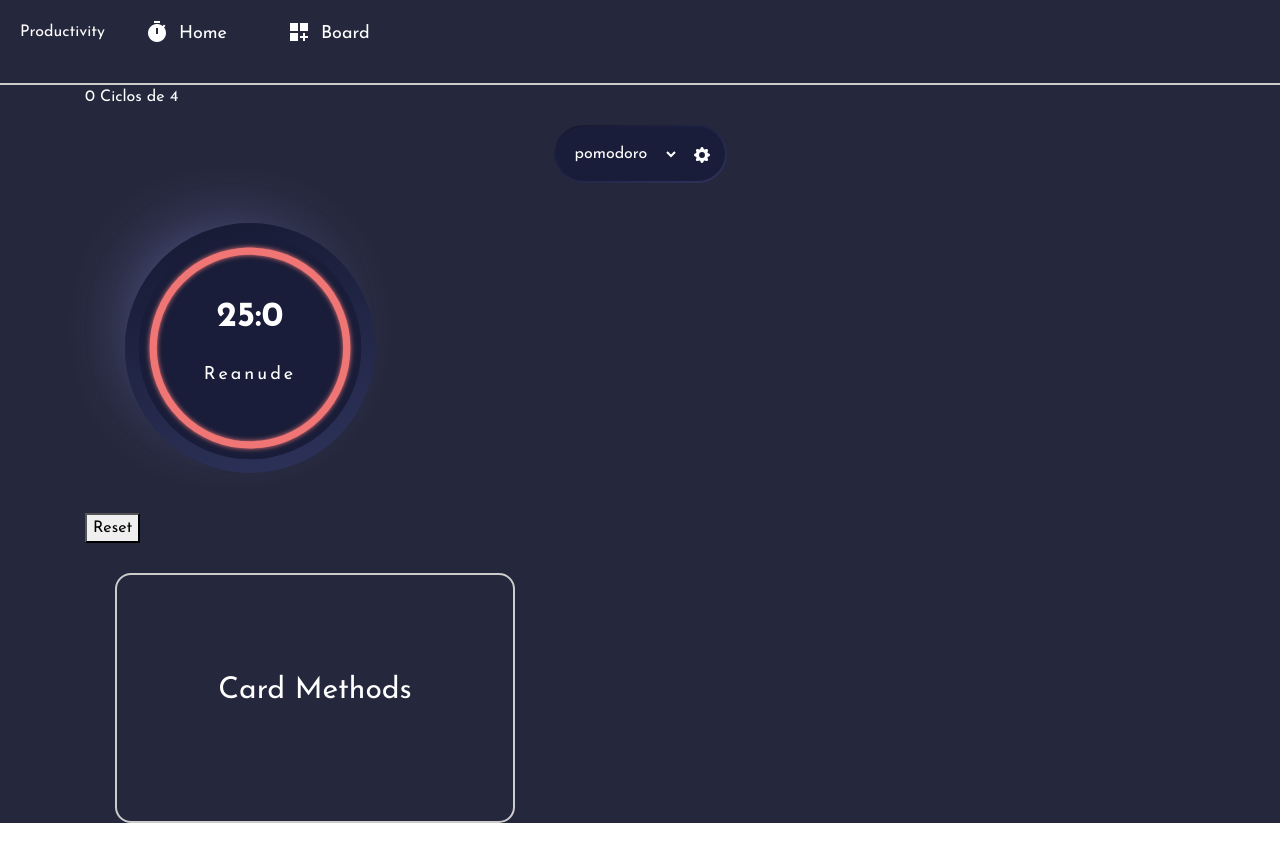
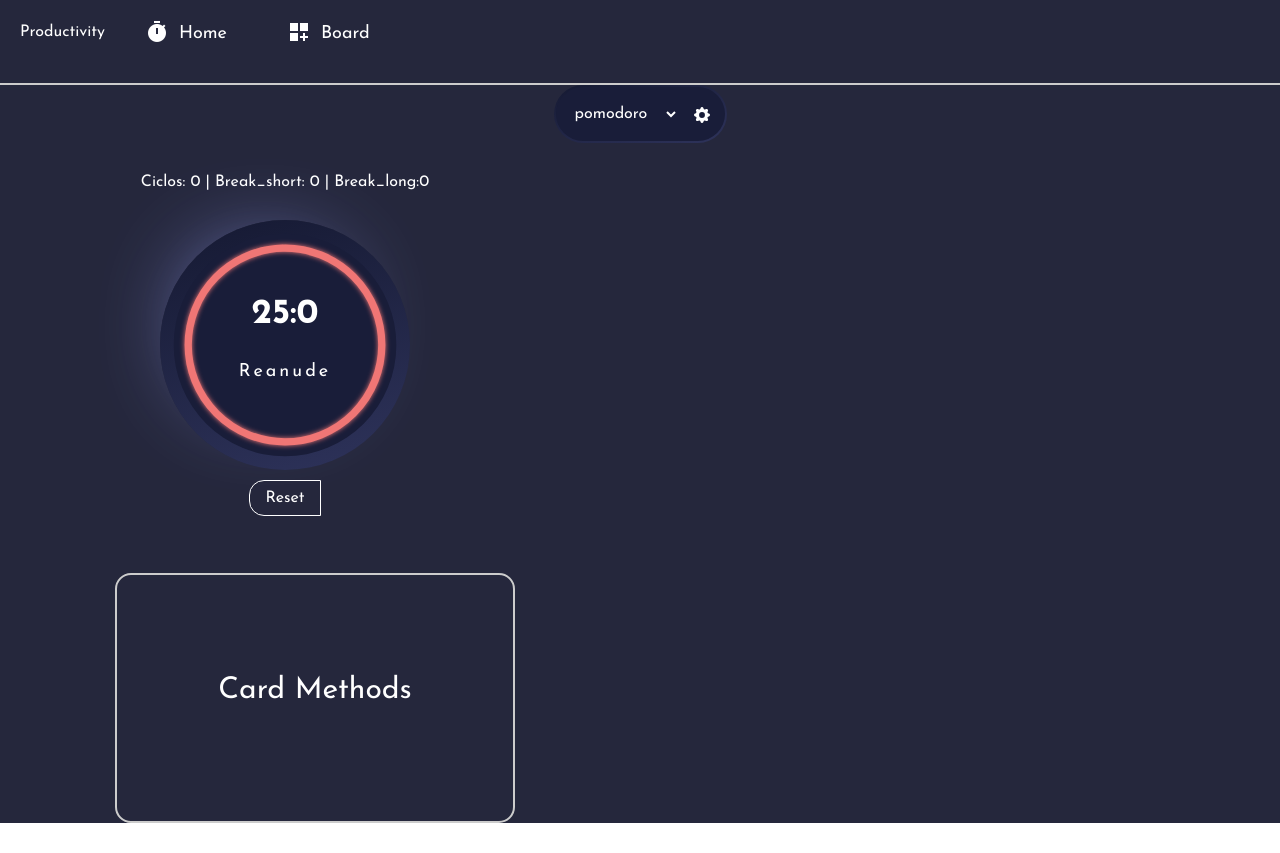
Before and after one commit to leonidcc/productivity-app, a React (Create React App) app: page / in a window 1280 px wide. Built offline with nearby package versions, Linux system fonts and the light colour scheme.

Commit message:
estilos del timer

```diff
--- a/src/components/Figure/index.js
+++ b/src/components/Figure/index.js
@@ -9,7 +9,7 @@ const Clock = styled.header`
     width: 250px;
     height: 250px;
     position: relative;
-    margin: 40px;
+    margin: 10px;
   }
 
   .clock-box .main {
--- a/src/components/Timer/index.js
+++ b/src/components/Timer/index.js
@@ -1,7 +1,39 @@
 import React, { useState, useEffect } from "react";
 import styled from "styled-components";
 import Figure from "../Figure/index";
-import Switch from "../Switch/index";
+
+const ContainerTimer = styled.div`
+  display: flex;
+  flex-direction: column;
+  justify-content: center;
+  align-items: center;
+  color: #fff;
+  width: 400px;
+  height: 400px;
+  cursor: pointer;
+`;
+
+const Buttons = styled.div``;
+
+const ButtonLeft = styled.button`
+  padding: 5px 15px;
+  background: transparent;
+  border: 1px solid #fff;
+  color: #fff;
+  border-top-left-radius: ${(props) => props.reset || "0"};
+  border-bottom-left-radius: ${(props) => props.reset || "0"};
+  &:hover {
+    color: #191d39;
+    background: #fff;
+  }
+`;
+
+const ButtonRigth = styled(ButtonLeft)`
+  border-top-left-radius: 0;
+  border-bottom-left-radius: 0;
+  border-top-right-radius: 15px;
+  border-bottom-right-radius: 15px;
+`;
 
 const Counter = styled.div`
   display: flex;
@@ -31,6 +63,8 @@ export default function Timer() {
     work: 25,
     secons: 1500,
     counting: false,
+    break_short: 0,
+    break_long: 0,
   });
 
   useEffect(() => {
@@ -59,10 +93,11 @@ export default function Timer() {
   console.log(percent);
 
   return (
-    <>
-      <p className="ciclos text-white"> {crono.ciclo} Ciclos de 4</p>
-
-      <Switch/>
+    <ContainerTimer>
+      <p className="ciclos text-white">
+        Ciclos: {crono.ciclo} | Break_short: {crono.break_short} | Break_long:
+        {crono.break_long}
+      </p>
       <Figure load={percent}>
         <Counter onClick={counting}>
           <Marker>
@@ -71,17 +106,23 @@ export default function Timer() {
           <StateCounter>{crono.counting ? "Pause" : "Reanude"}</StateCounter>
         </Counter>
       </Figure>
-
-      <button onClick={reset} type="button" name="button">
+      <Buttons>
+        <ButtonLeft
+          reset={crono.counting ? "" : "15px"}
+          onClick={reset}
+          type="button"
+          name="button"
+        >
           Reset
-      </button>
+        </ButtonLeft>
         {crono.work === 25 && crono.secons === 60 ? (
-        <button onClick={counting} type="button" name="button">
+          <ButtonRigth onClick={counting} type="button" name="button">
             Start
-        </button>
+          </ButtonRigth>
         ) : (
           ""
         )}
-    </>
+      </Buttons>
+    </ContainerTimer>
   );
 }
--- a/src/views/Home/Home.js
+++ b/src/views/Home/Home.js
@@ -1,11 +1,13 @@
 import React from "react";
 import Timer from "../../components/Timer/index";
 import Card from "../../components/Card/index";
+import Switch from "../../components/Switch/index";
 
 export default function Home() {
   return (
     <div className="container">
-    <Timer />
+      <Switch />
+      <Timer />
       <Card />
     </div>
   );
```
Lines whose indentation alone changed are shown as unchanged.
